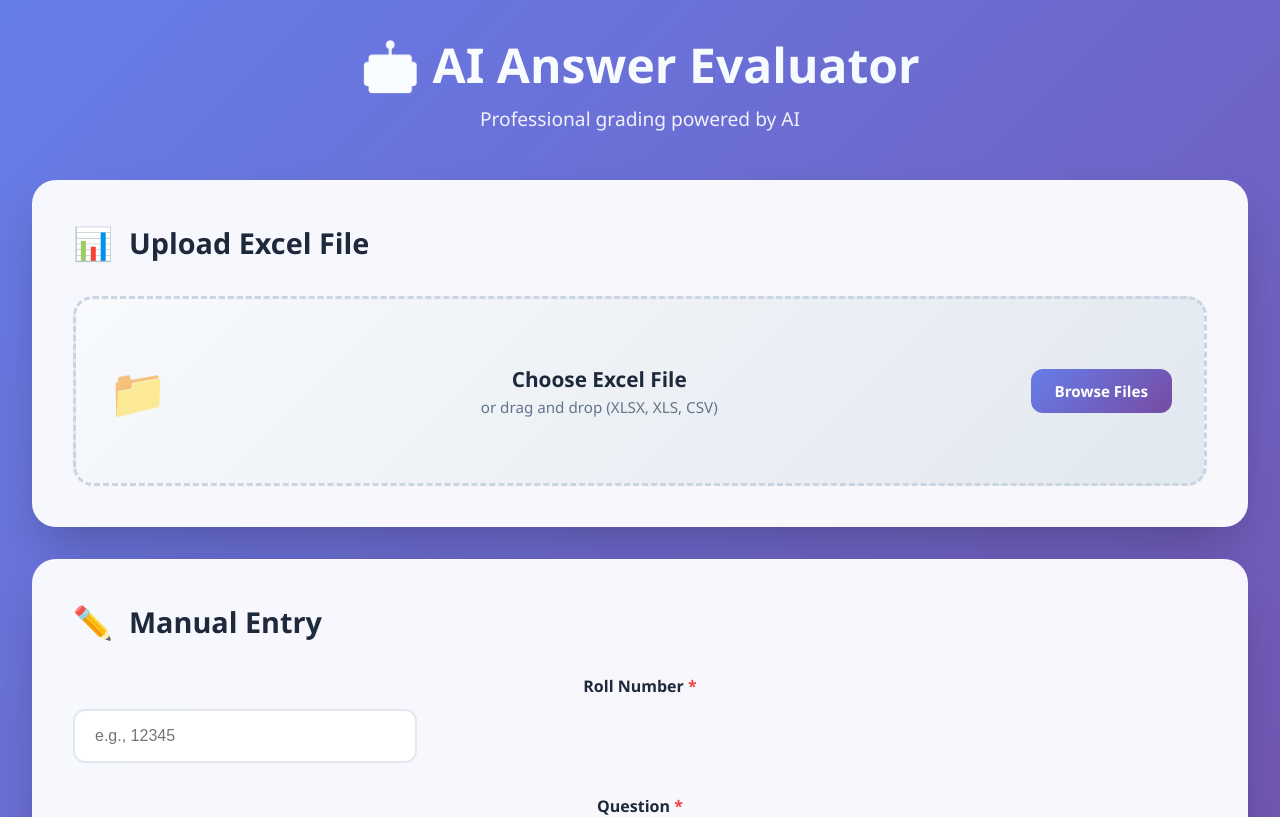
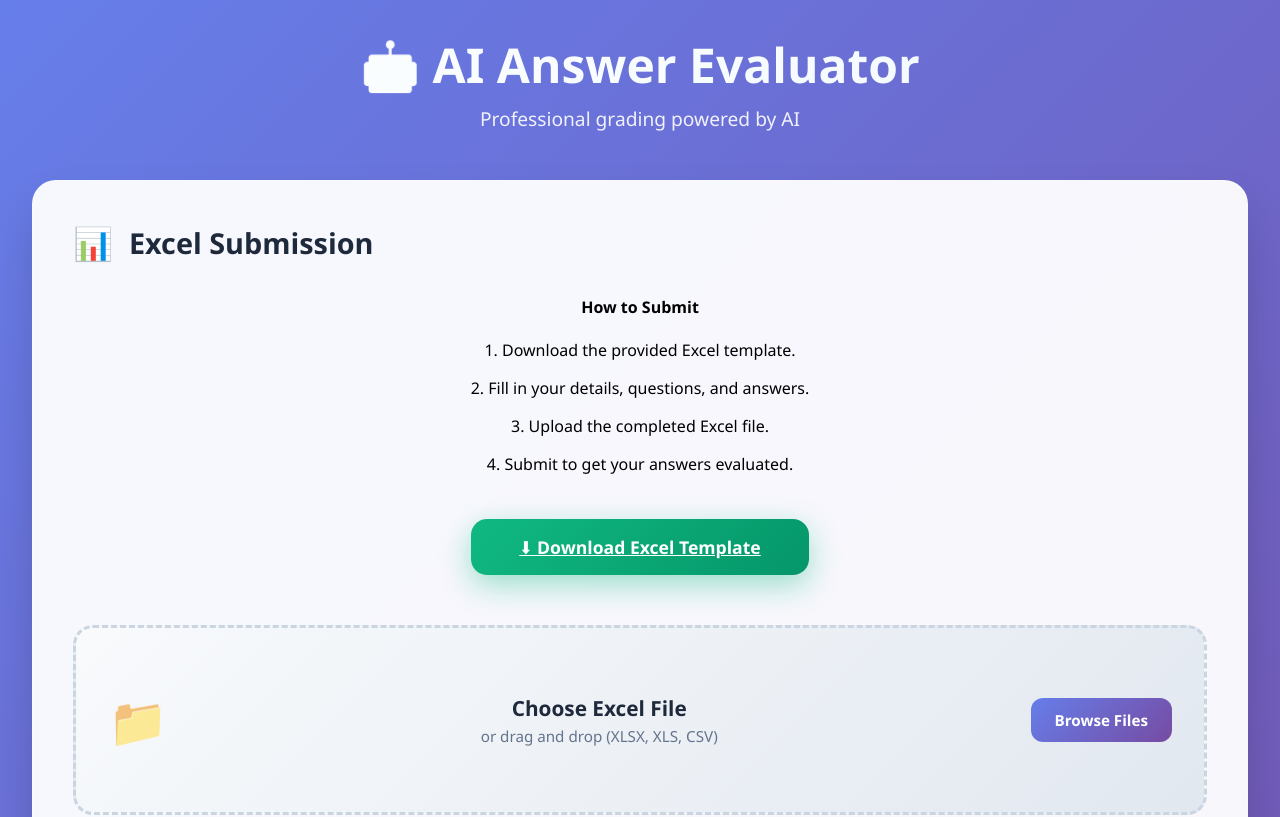
Before and after one commit to ravirajvaidya/examevaluator, a React (Create React App) app: page / in a window 1280 px wide. Shown: the top 817 px of the page. Built offline with nearby package versions, Linux system fonts and the light colour scheme.

Commit message:
Template Excel download functionality added

```diff
--- a/src/components/EvaluationPage.js
+++ b/src/components/EvaluationPage.js
@@ -155,13 +155,37 @@ export default function EvaluationPage() {
             </div>
 
             <div style={styles.mainContent}>
-                {/* Excel Upload */}
+
                 <div style={styles.uploadCard}>
+
+                    {/* Header */}
                     <div style={styles.cardHeader}>
                         <span style={styles.icon}>📊</span>
-                        <h3 style={styles.cardTitle}>Upload Excel File</h3>
+                        <h3 style={styles.cardTitle}>Excel Submission</h3>
                     </div>
 
+                    {/* Instructions */}
+                    <div style={styles.instructionsBox}>
+                        <h4 style={styles.instructionsTitle}>How to Submit</h4>
+                        <div style={styles.instructionsList}>
+                            <p>1. Download the provided Excel template.</p>
+                            <p>2. Fill in your details, questions, and answers.</p>
+                            <p>3. Upload the completed Excel file.</p>
+                            <p>4. Submit to get your answers evaluated.</p>
+                        </div>
+                        <br /><br />
+                        <a
+                            href="Answers.xlsx"
+                            download
+                            style={styles.downloadButton}
+                        >
+                            ⬇ Download Excel Template
+                        </a>
+                    </div>
+                    <br />
+                    <br />
+                    <br />
+                    {/* Upload Section */}
                     <div style={styles.uploadContainer}>
                         <input
                             id="file-upload"
@@ -170,6 +194,7 @@ export default function EvaluationPage() {
                             onChange={handleFileUpload}
                             style={styles.hiddenFileInput}
                         />
+
                         <label htmlFor="file-upload" style={styles.uploadButton}>
                             {file ? (
                                 <>
@@ -182,7 +207,10 @@ export default function EvaluationPage() {
                                     </div>
                                     <button
                                         style={styles.removeButton}
-                                        onClick={(e) => { e.stopPropagation(); setFile(null); }}
+                                        onClick={(e) => {
+                                            e.stopPropagation();
+                                            setFile(null);
+                                        }}
                                     >
                                         ✕
                                     </button>
@@ -192,7 +220,9 @@ export default function EvaluationPage() {
                                     <div style={styles.uploadIcon}>📁</div>
                                     <div style={styles.uploadText}>
                                         <div style={styles.uploadTitle}>Choose Excel File</div>
-                                        <div style={styles.uploadSubtitle}>or drag and drop (XLSX, XLS, CSV)</div>
+                                        <div style={styles.uploadSubtitle}>
+                                            or drag and drop (XLSX, XLS, CSV)
+                                        </div>
                                     </div>
                                     <div style={styles.uploadBrowse}>Browse Files</div>
                                 </>
@@ -427,7 +457,7 @@ const styles = {
     formGrid: { display: "grid", gap: "2rem", marginBottom: "2.5rem" },
     inputGroup: { display: "flex", flexDirection: "column" },
     textareaGroup: { display: "flex", flexDirection: "column" },
-    label: { fontSize: "1rem", fontWeight: "600", color: "#1e293b", marginBottom: "0.75rem" },
+    label: { textAlign: "left", fontSize: "1rem", fontWeight: "600", color: "#1e293b", marginBottom: "0.75rem" },
     required: { color: "#ef4444" },
     rollNoInput: {
         padding: "1rem 1.25rem",
```
Also changed, not shown: 1 other file (tests, documents, lock files or other folders).
